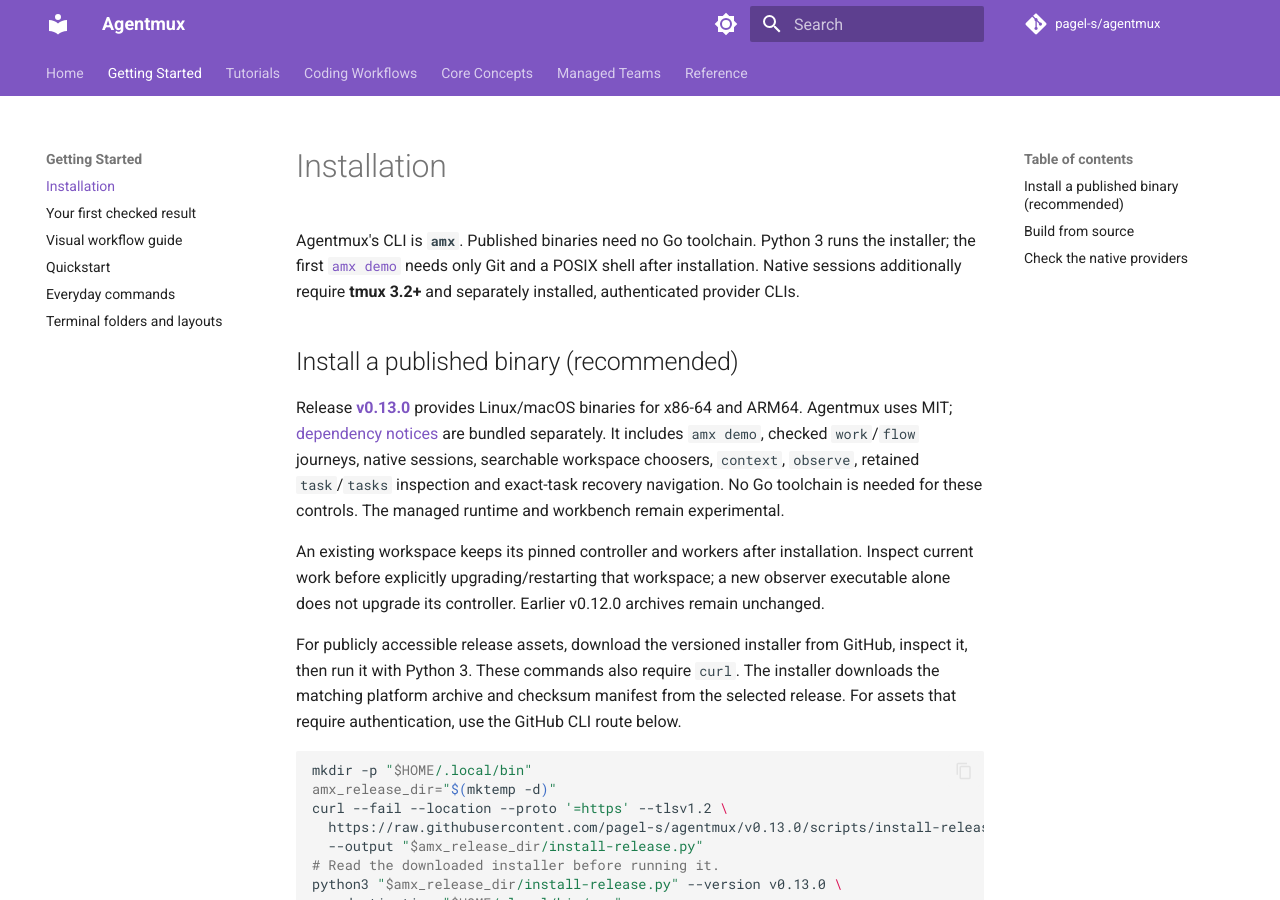
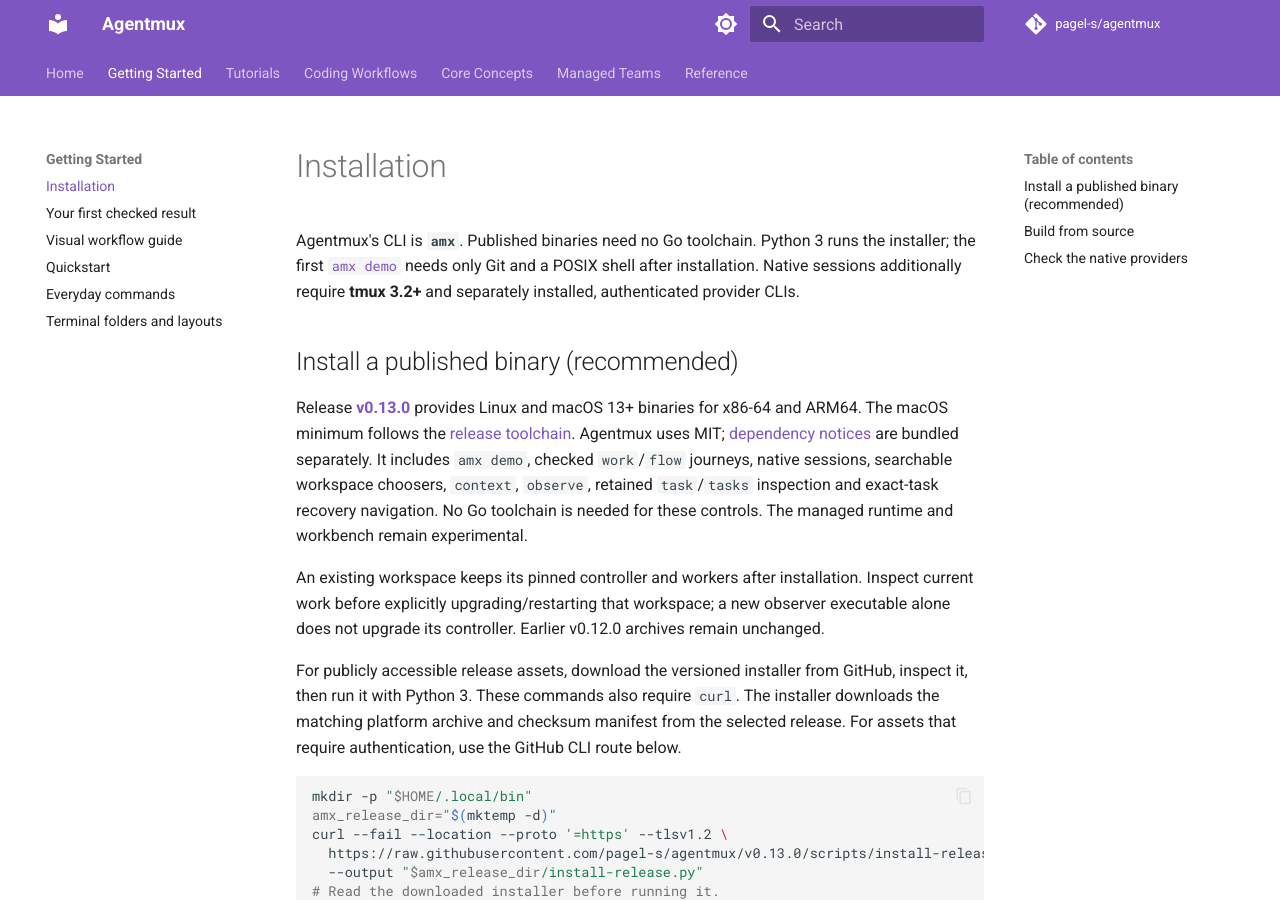
Before and after one commit to pagel-s/agentmux, an MkDocs documentation site: the page built from docs/getting-started/installation.md, in a window 1280 px wide and 900 px high. Built offline with MkDocs 1.6.1 and Material for MkDocs 9.7.7, drawn with Linux system fonts in a browser that asks for light colours; comment, search, counter and statistics services are not loaded.

Commit message:
docs: state the release runtime macOS requirement

```diff
--- a/docs/getting-started/installation.md
+++ b/docs/getting-started/installation.md
@@ -8,7 +8,8 @@ POSIX shell after installation. Native sessions additionally require **tmux
 ## Install a published binary (recommended)
 
 Release **[v0.13.0](https://github.com/pagel-s/agentmux/releases/tag/v0.13.0)**
-provides Linux/macOS binaries for x86-64 and ARM64. Agentmux uses MIT;
+provides Linux and macOS 13+ binaries for x86-64 and ARM64. The macOS minimum
+follows the [release toolchain](https://go.dev/doc/go1.27#darwin). Agentmux uses MIT;
 [dependency notices](../third-party-notices.txt) are bundled separately. It includes
 `amx demo`, checked `work`/`flow` journeys, native sessions, searchable workspace
 choosers, `context`, `observe`, retained `task`/`tasks` inspection and exact-task
```
Also changed, not shown: README.md (+1 -1 lines).
